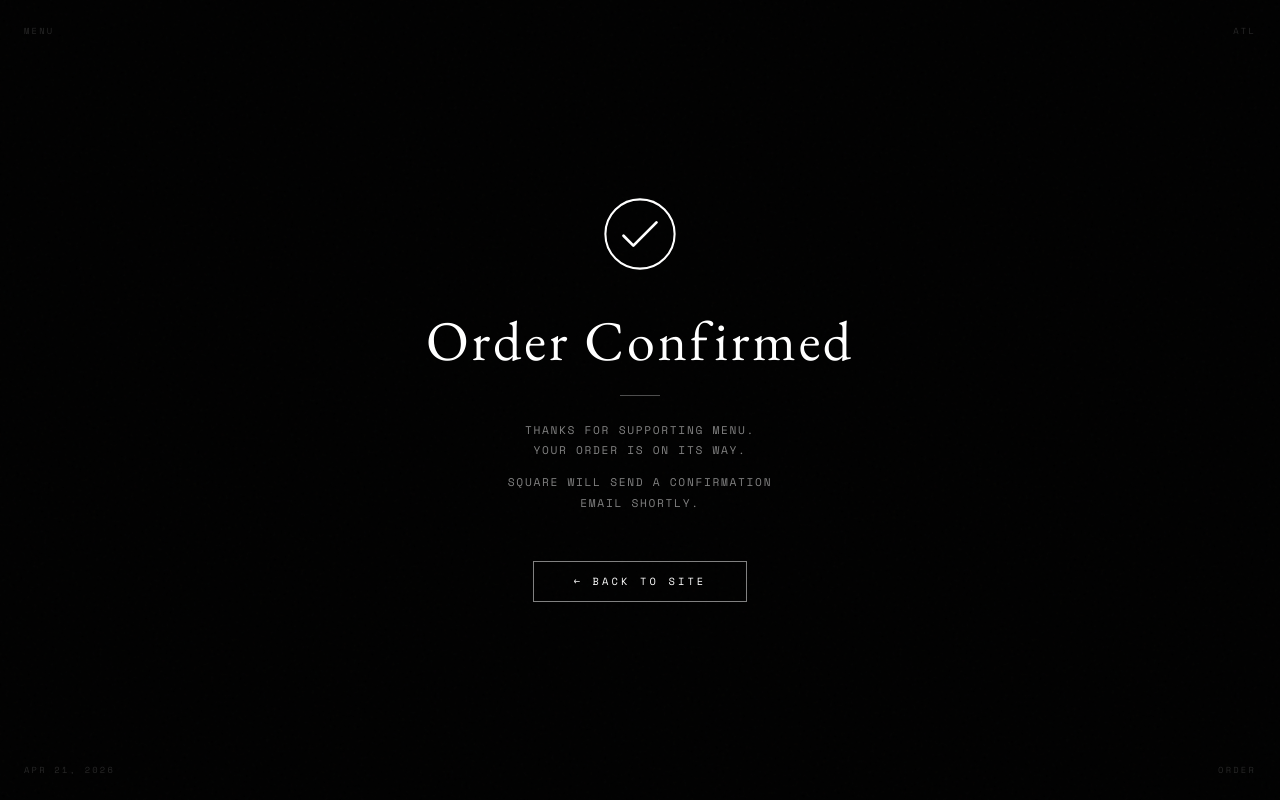
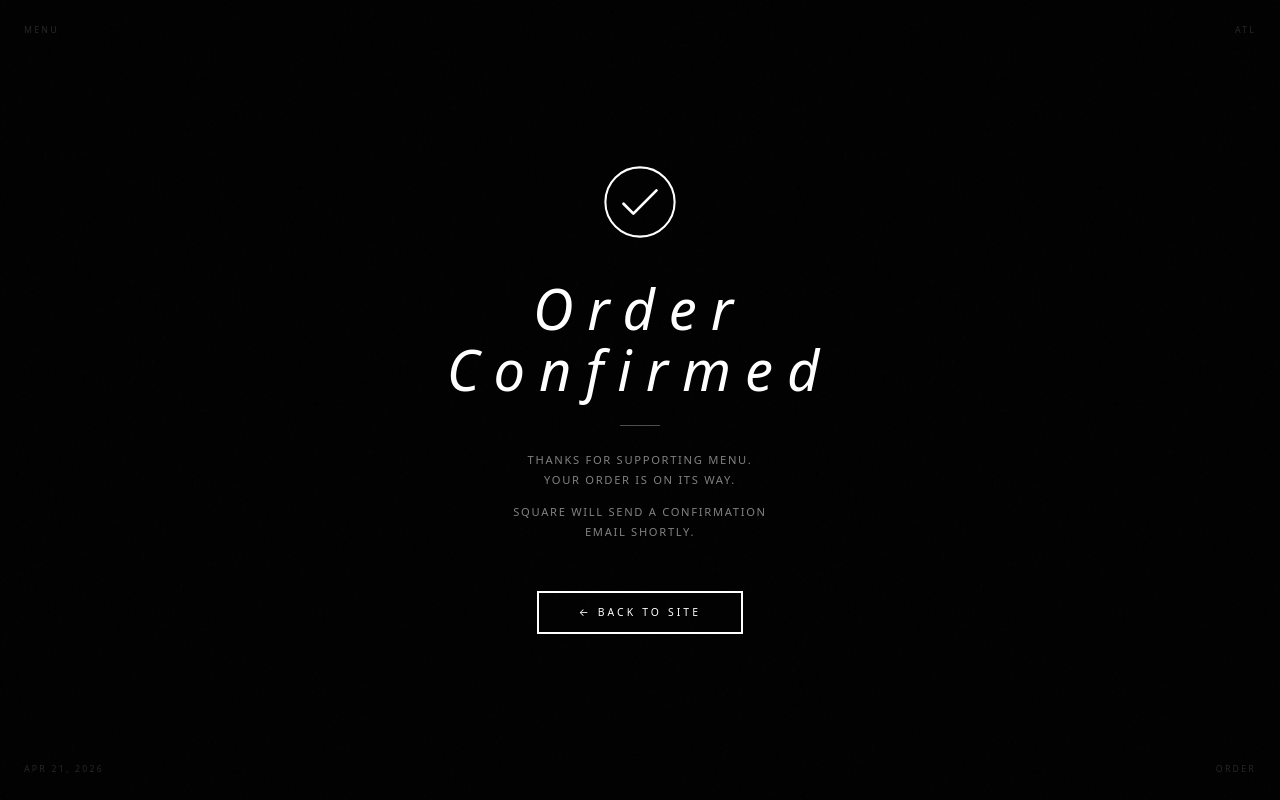
Before and after one commit to BrittanyClarke/menu_website, a website: page public/order-confirmation.html in a window 1280 px wide. Drawn offline with nearby package versions, Linux system fonts and the light colour scheme.

Commit message:
Add styling for order confirm

```diff
--- a/public/order-confirmation.html
+++ b/public/order-confirmation.html
@@ -5,15 +5,14 @@
   <meta name="viewport" content="width=device-width, initial-scale=1.0"/>
   <title>Order Confirmed – MENU</title>
   <script src="https://cdn.tailwindcss.com"></script>
-  <link rel="preconnect" href="https://fonts.googleapis.com">
-  <link href="https://fonts.googleapis.com/css2?family=EB+Garamond:ital,wght@0,400;0,500;1,400&family=Space+Mono:wght@400;700&display=swap" rel="stylesheet">
+
   <style>
     * { box-sizing: border-box; margin: 0; padding: 0; }
 
     body {
       background: #000;
       color: #fff;
-      font-family: 'Space Mono', monospace;
+      font-family: ui-sans-serif, system-ui, -apple-system, BlinkMacSystemFont, sans-serif;
       min-height: 100vh;
       display: flex;
       flex-direction: column;
@@ -97,10 +96,11 @@
 
     /* --- Headline --- */
     .headline {
-      font-family: 'EB Garamond', Georgia, serif;
+      font-family: ui-sans-serif, system-ui, -apple-system, BlinkMacSystemFont, sans-serif;
       font-size: clamp(2.2rem, 8vw, 3.5rem);
       font-weight: 400;
-      letter-spacing: 0.05em;
+      font-style: italic;
+      letter-spacing: 0.25em;
       line-height: 1.1;
       margin-bottom: 0.5rem;
     }
@@ -135,20 +135,19 @@
       display: inline-block;
       margin-top: 2.5rem;
       padding: 0.75rem 2.5rem;
-      border: 1px solid rgba(255,255,255,0.5);
-      font-family: 'Space Mono', monospace;
+      border: 2px solid white;
+      font-family: ui-sans-serif, system-ui, -apple-system, BlinkMacSystemFont, sans-serif;
       font-size: 0.65rem;
       letter-spacing: 0.3em;
       text-transform: uppercase;
       color: #fff;
       text-decoration: none;
-      transition: background 0.2s, color 0.2s, border-color 0.2s;
+      transition: background 0.2s, color 0.2s;
     }
 
     .back-btn:hover {
       background: #fff;
       color: #000;
-      border-color: #fff;
     }
 
     /* --- Corner mark (decorative) --- */
@@ -158,7 +157,7 @@
       letter-spacing: 0.25em;
       text-transform: uppercase;
       color: rgba(255,255,255,0.15);
-      font-family: 'Space Mono', monospace;
+      font-family: ui-sans-serif, system-ui, -apple-system, BlinkMacSystemFont, sans-serif;
     }
     .corner-tl { top: 1.5rem; left: 1.5rem; }
     .corner-tr { top: 1.5rem; right: 1.5rem; }
```
